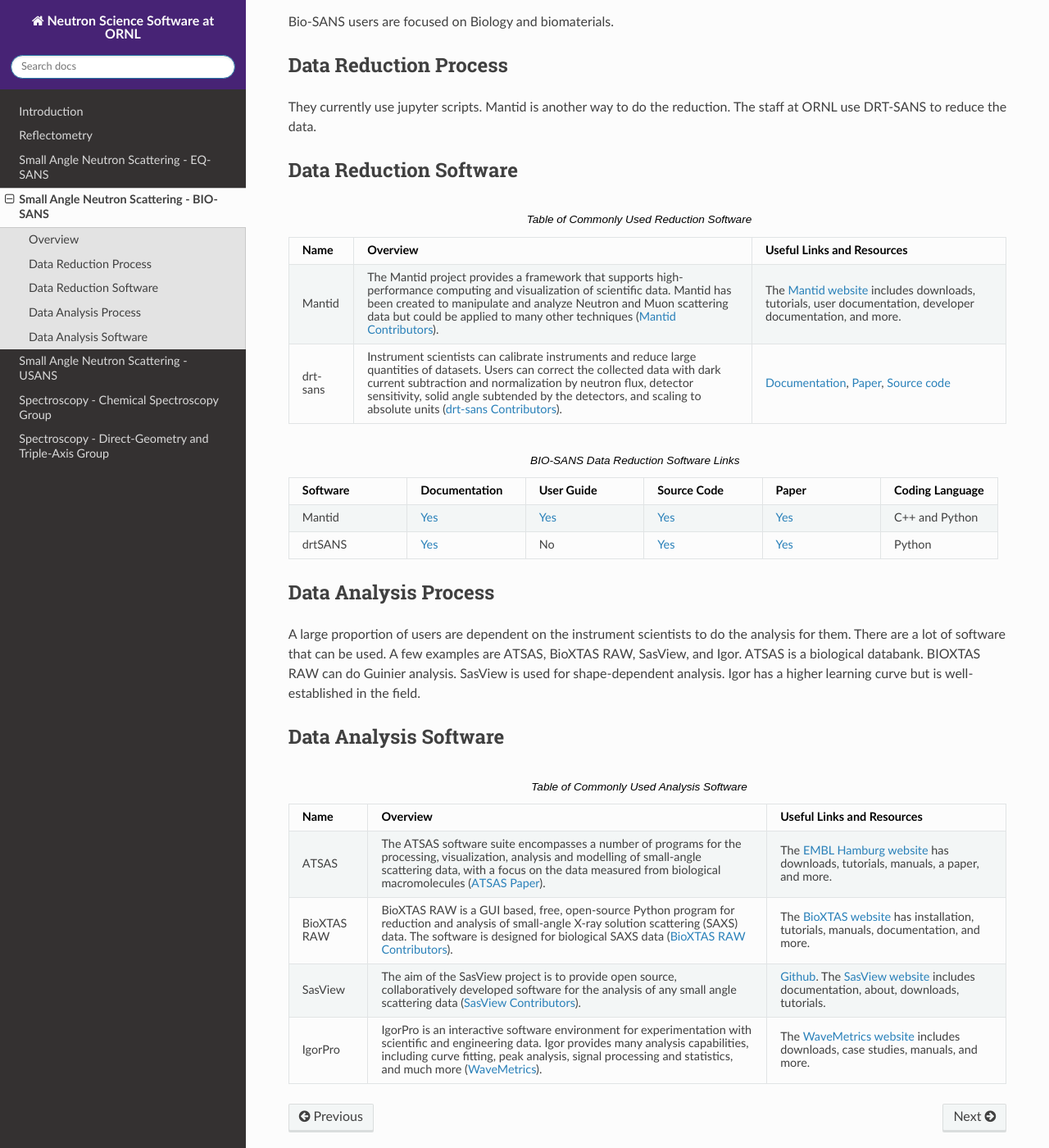
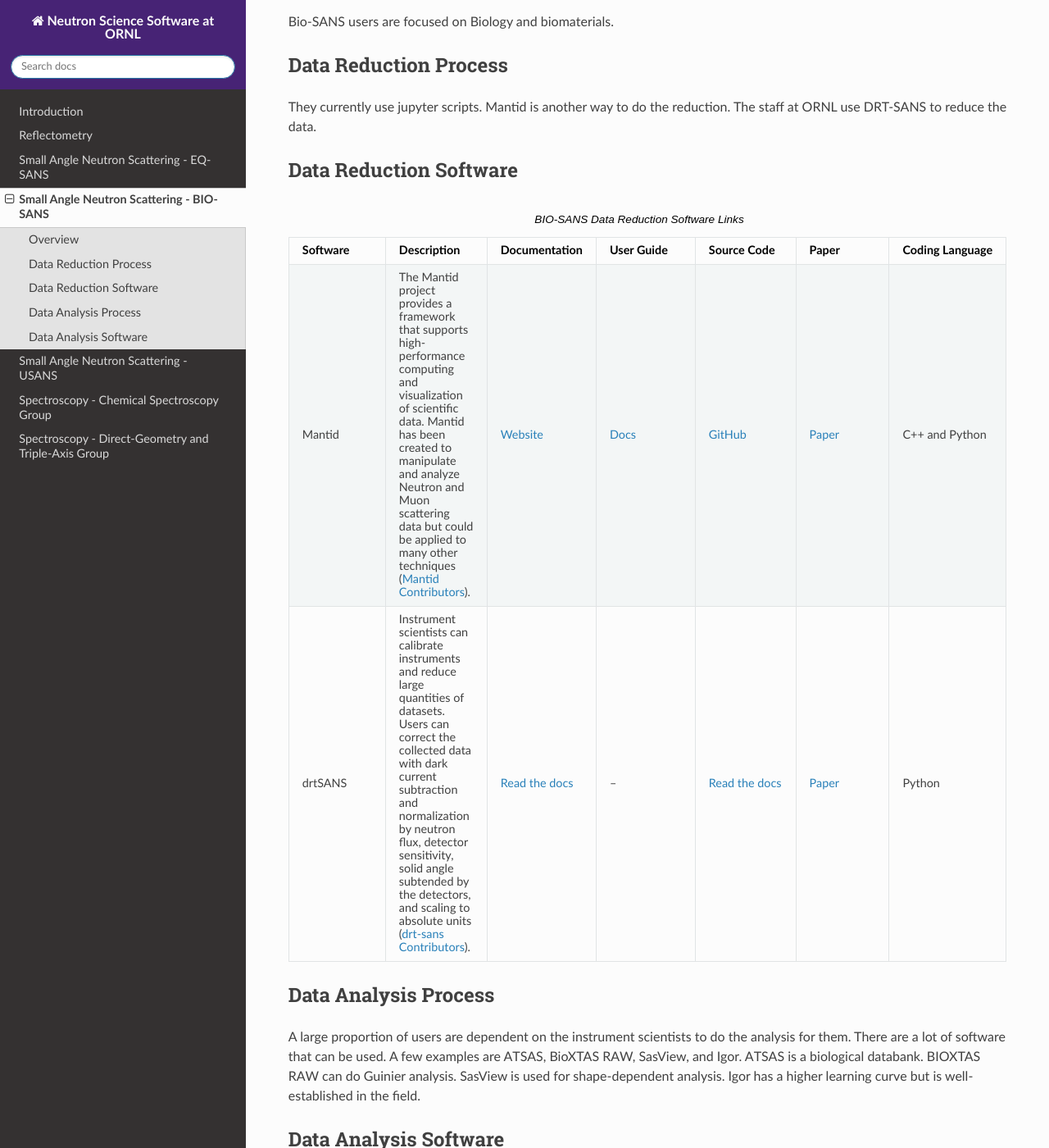
Before and after one commit to neutrons/neutrons-software-overview, a Sphinx documentation site: the page built from source/biosans.rst, in a window 1280 px wide and 1400 px high, scrolled down 201 px. Shown: the whole window at 82% size. Built offline with Sphinx 7.4.7 and the Read the Docs theme 2.0.0, drawn with Linux system fonts in a browser that asks for light colours; some of the changed text lies outside the part shown.

Commit message:
Updated tables

```diff
--- a/source/biosans.rst
+++ b/source/biosans.rst
@@ -15,35 +15,32 @@
 Data Reduction Software
 -----------------------------------
 
-.. csv-table:: Table of Commonly Used Reduction Software
-   :header-rows: 1
-
-   "Name", "Overview", "Useful Links and Resources"
-   "Mantid", "The Mantid project provides a framework that supports high-performance computing and visualization of scientific data. Mantid has been created to manipulate and analyze Neutron and Muon scattering data but could be applied to many other techniques (`Mantid Contributors <https://mantidproject.org/Mantid_About.html>`_).", "The `Mantid website <https://www.mantidproject.org/>`_ includes downloads, tutorials, user documentation, developer documentation, and more."
-   "drt-sans", "Instrument scientists can calibrate instruments and reduce large quantities of datasets. Users can correct the collected data with dark current subtraction and normalization by neutron flux, detector sensitivity, solid angle subtended by the detectors, and scaling to absolute units (`drt-sans Contributors <https://www.osti.gov/biblio/1839359>`_).", "`Documentation <https://drtsans.readthedocs.io/en/latest/>`_, `Paper <https://www.sciencedirect.com/science/article/pii/S2352711022000681>`_, `Source code <https://drtsans.readthedocs.io/en/latest/>`_"
-
 
 .. list-table:: BIO-SANS Data Reduction Software Links
-   :widths: 25 25 25 25 25 25
+   :widths: 25 25 25 25 25 25 25
    :header-rows: 1
 
    * - Software
+     - Description
      - Documentation
      - User Guide
      - Source Code
      - Paper
      - Coding Language
    * - Mantid
-     - `Yes <https://developer.mantidproject.org/>`_
-     - `Yes <https://docs.mantidproject.org/nightly/>`_
-     - `Yes <https://github.com/mantidproject/mantid>`_
-     - `Yes <https://ieeexplore.ieee.org/document/9377836>`_
+     - The Mantid project provides a framework that supports high-performance computing and visualization of scientific data. Mantid has been created to manipulate
+       and analyze Neutron and Muon scattering data but could be applied to many other techniques (`Mantid Contributors <https://mantidproject.org/Mantid_About.html>`_).
+     - `Website <https://developer.mantidproject.org/>`_
+     - `Docs <https://docs.mantidproject.org/nightly/>`_
+     - `GitHub <https://github.com/mantidproject/mantid>`_
+     - `Paper <https://ieeexplore.ieee.org/document/9377836>`_
      - C++ and Python
    * - drtSANS
-     - `Yes <https://drtsans.readthedocs.io/en/latest/>`_
-     - No
-     - `Yes <https://drtsans.readthedocs.io/en/latest/>`_
-     - `Yes <https://www.sciencedirect.com/science/article/pii/S2352711022000681>`_
+     - Instrument scientists can calibrate instruments and reduce large quantities of datasets. Users can correct the collected data with dark current subtraction and normalization by neutron flux, detector sensitivity, solid angle subtended by the detectors, and scaling to absolute units (`drt-sans Contributors <https://www.osti.gov/biblio/1839359>`_).
+     - `Read the docs <https://drtsans.readthedocs.io/en/latest/>`_
+     - --
+     - `Read the docs <https://drtsans.readthedocs.io/en/latest/>`_
+     - `Paper <https://www.sciencedirect.com/science/article/pii/S2352711022000681>`_
      - Python
 
 Data Analysis Process
@@ -57,11 +54,42 @@
 Data Analysis Software
 -----------------------------------
 
-.. csv-table:: Table of Commonly Used Analysis Software
+.. list-table:: BIO-SANS Data Analysis Software Links
+   :widths: 25 25 25 25 25 25 25
    :header-rows: 1
 
-   "Name", "Overview", "Useful Links and Resources"
-   "ATSAS", "The ATSAS software suite encompasses a number of programs for the processing, visualization, analysis and modelling of small-angle scattering data, with a focus on the data measured from biological macromolecules (`ATSAS Paper <https://pubmed.ncbi.nlm.nih.gov/33833657/>`_).", "The `EMBL Hamburg website <https://www.embl-hamburg.de/biosaxs/software.html>`_ has downloads, tutorials, manuals, a paper, and more."
-   "BioXTAS RAW", "BioXTAS RAW is a GUI based, free, open-source Python program for reduction and analysis of small-angle X-ray solution scattering (SAXS) data. The software is designed for biological SAXS data (`BioXTAS RAW Contributors <https://bioxtas-raw.readthedocs.io/en/latest/>`_).", "The `BioXTAS website <https://bioxtas-raw.readthedocs.io/en/latest/>`_ has installation, tutorials, manuals, documentation, and more."
-   "SasView", "The aim of the SasView project is to provide open source, collaboratively developed software for the analysis of any small angle scattering data (`SasView Contributors <https://www.sasview.org/about/>`_).", "`Github <https://github.com/SasView/sasview>`_. The `SasView website <https://www.sasview.org/>`_ includes documentation, about, downloads, tutorials."
-   "IgorPro", "IgorPro is an interactive software environment for experimentation with scientific and engineering data. Igor provides many analysis capabilities, including curve fitting, peak analysis, signal processing and statistics, and much more (`WaveMetrics <https://www.wavemetrics.com/products/igorpro>`_).", "The `WaveMetrics website <https://www.wavemetrics.com/>`_ includes downloads, case studies, manuals, and more."
+   * - Software
+     - Description
+     - Documentation
+     - User Guide
+     - Source Code
+     - Paper
+     - Coding Language
+   * - ATSAS
+     - The ATSAS software suite encompasses a number of programs for the processing, visualization, analysis and modelling of small-angle scattering data, with a focus on the data measured from biological macromolecules (`ATSAS Paper <https://pubmed.ncbi.nlm.nih.gov/33833657/>`_).
+     - --
+     - `Maunals <https://www.embl-hamburg.de/biosaxs/manuals/>`_
+     - `Website <https://www.embl-hamburg.de/biosaxs/software.html>`_
+     - `Paper <https://journals.iucr.org/j/issues/2021/01/00/ge5081/index.html>`_
+     - --
+   * - BIOXTAS RAW
+     - BioXTAS RAW is a GUI based, free, open-source Python program for reduction and analysis of small-angle X-ray solution scattering (SAXS) data. The software is designed for biological SAXS data (`BioXTAS RAW Contributors <https://bioxtas-raw.readthedocs.io/en/latest/>`_).
+     - `Read the docs <https://bioxtas-raw.readthedocs.io>`_
+     - `Tutorial <https://bioxtas-raw.readthedocs.io/en/latest/tutorial.html>`_
+     - `GitHub <https://github.com/jbhopkins/bioxtasraw>`_
+     - `Paper <https://journals.iucr.org/paper?S0021889809023863>`_
+     - Python
+   * - SasView
+     - The aim of the SasView project is to provide open source, collaboratively developed software for the analysis of any small angle scattering data (`SasView Contributors <https://www.sasview.org/about/>`_).
+     - `Documentation <https://www.sasview.org/documentation>`_
+     - `Tutorial <https://www.sasview.org/documentation>`_
+     - `GitHub <https://github.com/SasView/sasview>`_
+     - --
+     - Python
+   * - IRENA (IgorPro)
+     - IgorPro is an interactive software environment for experimentation with scientific and engineering data. Igor provides many analysis capabilities, including curve fitting, peak analysis, signal processing and statistics, and much more (`WaveMetrics <https://www.wavemetrics.com/products/igorpro>`_).
+     - `Website <https://usaxs.xray.aps.anl.gov/software/irena>`_
+     - `Read the docs <http://saxs-igorcodedocs.readthedocs.io/>`_
+     - `GitHub <https://github.com/jilavsky/SAXS_IgorCode>`_
+     - `Paper <https://journals.iucr.org/paper?S0021889809002222>`_
+     - IgorPro
```
